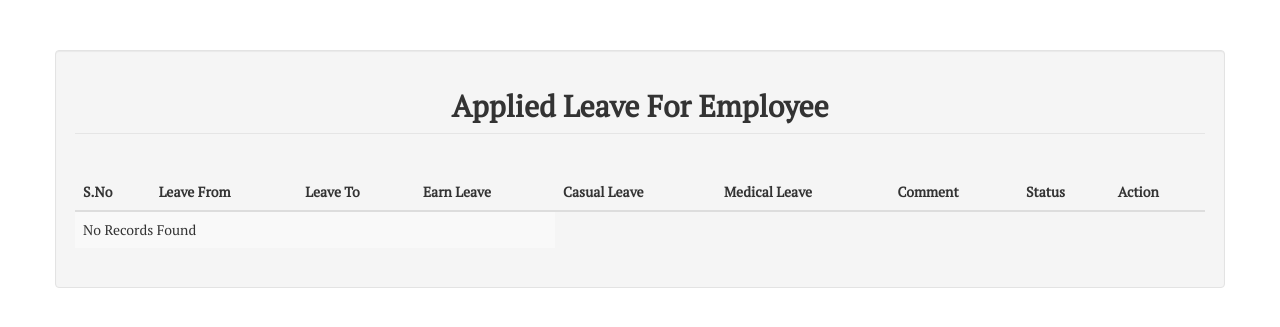
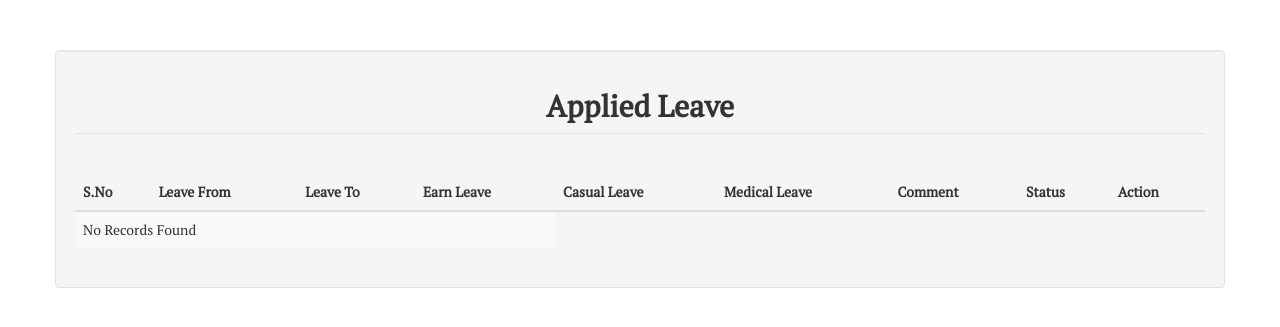
Before and after one commit to krysingh/EMS, a PHP site: page /employee/all_applied_leave.php in a window 1280 px wide. Shown: the part 52-379 px from the top of the page. Run offline with PHP 8.4, Linux system fonts and the light colour scheme; a user stored in the database is signed in; data comes from the database, SQL or seed files in the repository.

Commit message:
changes done

```diff
--- a/employee/all_applied_leave.php
+++ b/employee/all_applied_leave.php
@@ -36,7 +36,7 @@
       <fieldset>
             <legend>
                <center>
-                   <h2><b>Applied Leave For Employee</b></h2>
+                   <h2><b>Applied Leave</b></h2>
                </center>
             </legend>
             <br>
```
